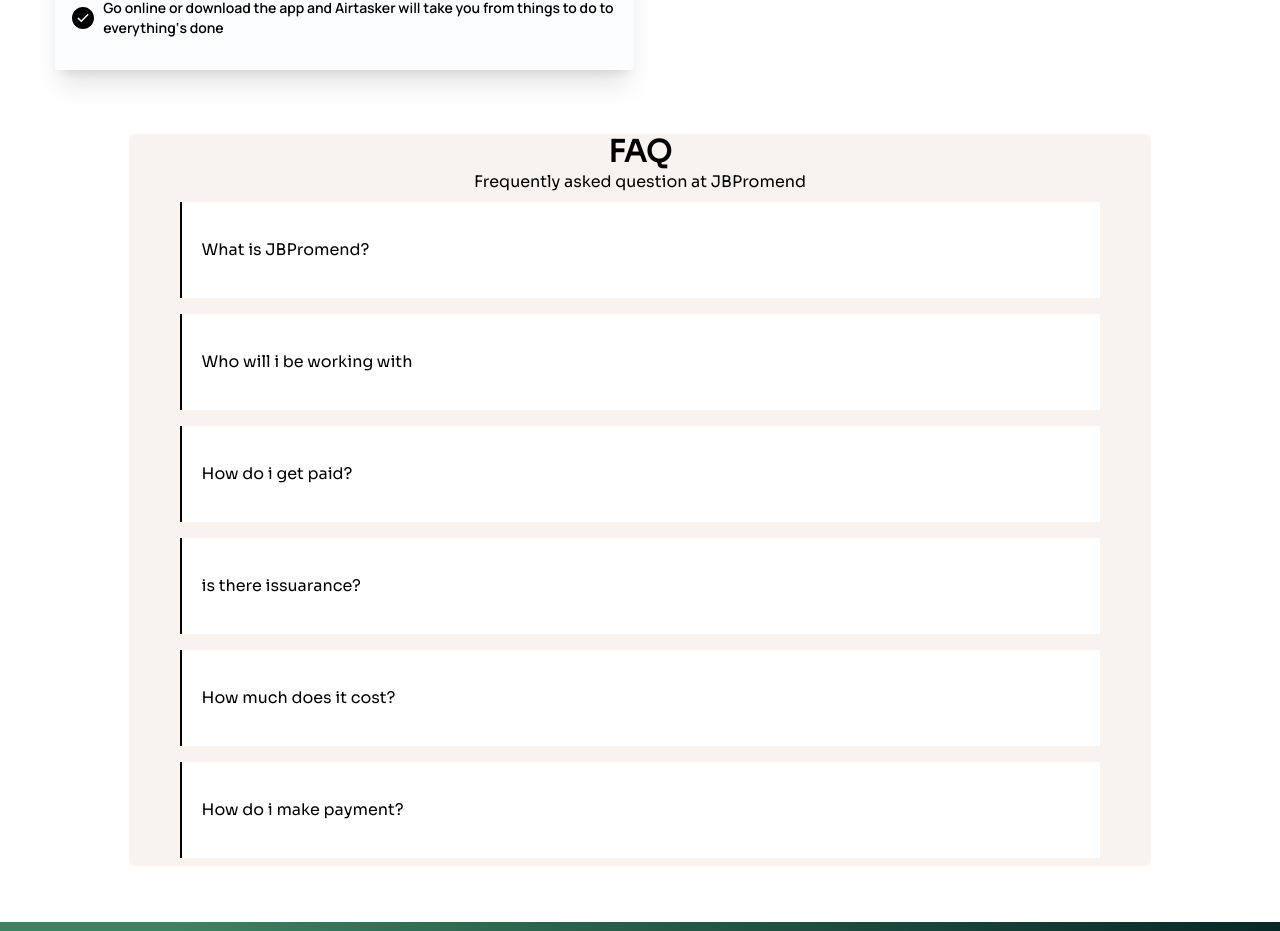
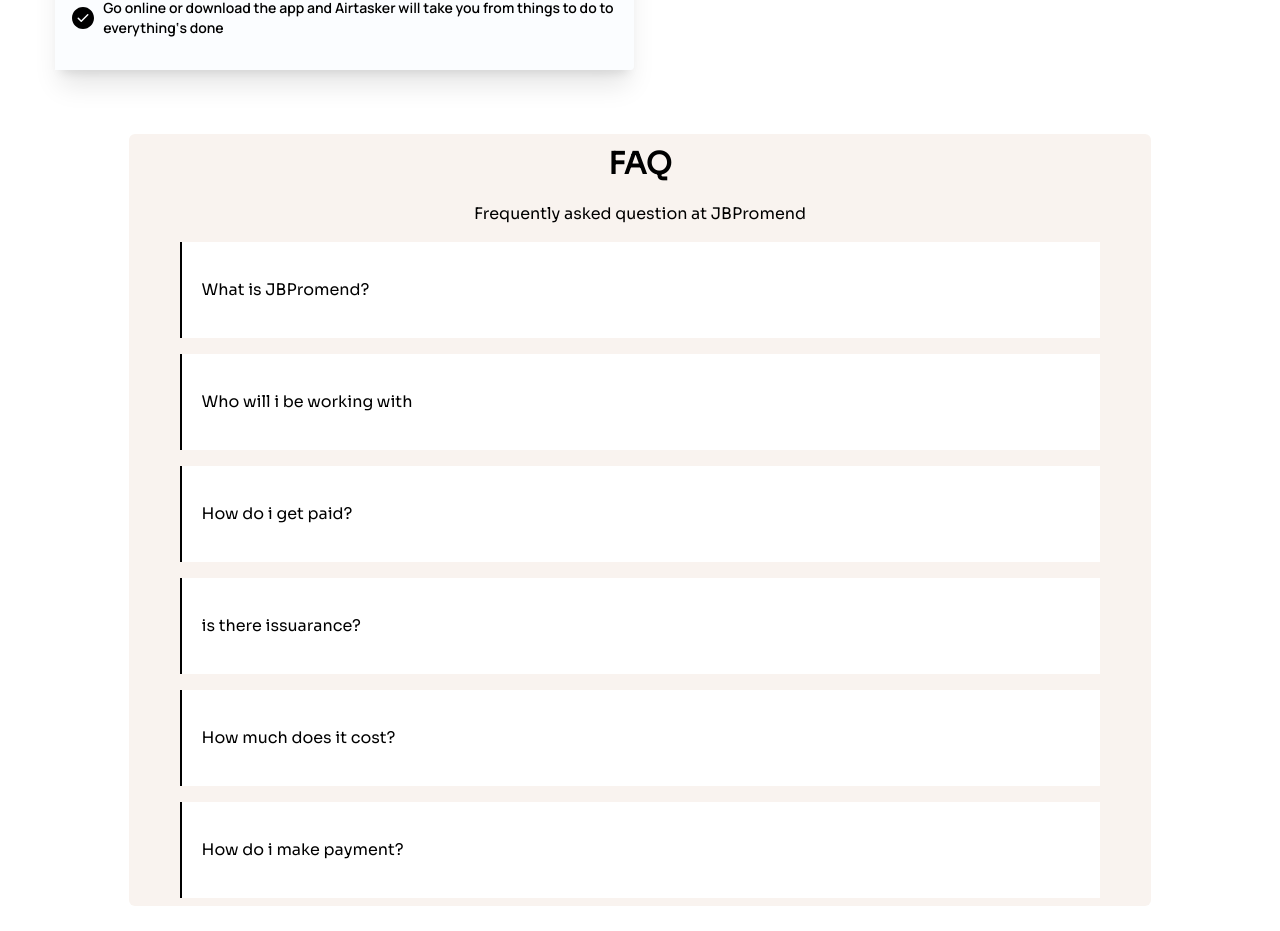
Before and after one commit to Elochukwu3/jb-task-searvice, a Next.js app: page /aboutUs in a window 1280 px wide. Shown: the part 1292-2223 px from the top of the page. Built offline with nearby package versions, Linux system fonts and the light colour scheme; a web font is replaced by a local one.

Commit message:
clean up

```diff
--- a/app/(company)/(routes)/aboutUs/components/AboutFaq.tsx
+++ b/app/(company)/(routes)/aboutUs/components/AboutFaq.tsx
@@ -2,18 +2,19 @@
 import React from "react";
 import useCollapseAll from "@hooks/useCollapseAll";
 import { faq } from "@db/constants/faq";
+import { FaqContainer } from "../style";
 
 function AboutFaq() {
   const { collapse, handler } = useCollapseAll();
   return (
     <div className="w-[94%] max-w-[1022px] font-sora mx-auto bg-[#F9F3EF] rounded-md">
-      <h2 className="text-3xl text-center font-semibold">FAQ</h2>
+      <h2 className="text-3xl text-center font-semibold py-3">FAQ</h2>
       <span className="block mx-auto"></span>
       <div>
-        <p className="text-center">Frequently asked question at JBPromend</p>
+        <p className="text-center py-2">Frequently asked question at JBPromend</p>
         <div className="space-y-4 w-11/12 mx-auto p-2 ">
           {faq.map(({quest, ans}, i)=>(
-          <div key={`key${quest}`} onClick={() =>handler(i)} className="bg-[#ffffff] border-l-2 px-5 py-3 hover:border-[#ffffff] border-black hover:bg-custom-dark hover:text-[#ffffff] transition-colors duration-300 ">
+          <FaqContainer key={`key${quest}`} onClick={() =>handler(i)} className="bg-[#ffffff] border-l-2 px-5 py-3 hover:border-[#ffffff] border-black hover:bg-custom-dark hover:text-[#ffffff] transition-colors duration-300 ">
             <p className="py-6">{quest}</p>
             <div
               className={`overflow-hidden text-sm transition-[max-height] duration-300 ${
@@ -22,7 +23,7 @@ function AboutFaq() {
             >
               {ans}
             </div>
-          </div>))}
+          </FaqContainer>))}
         </div>
 
       </div>
--- a/app/(company)/(routes)/aboutUs/style.ts
+++ b/app/(company)/(routes)/aboutUs/style.ts
@@ -7,6 +7,6 @@ import { cn } from "@/lib/utils"
 
 const AboutLi = tw.li`mb-4 flex items-center justify-between
 `;
-
+const FaqContainer = tw.div`bg-[#ffffff] border-l-2 px-5 py-3 hover:border-[#ffffff] border-black hover:bg-custom-dark hover:text-[#ffffff] transition-colors duration-300 `
 const AboutConnector = tw.div`relative z-1 md:w-[8%] flex max-md:flex-col items-start h-fit md:mt-14 md:items-center`
-export { AboutLi, AboutConnector };
+export { AboutLi, AboutConnector, FaqContainer };
```
